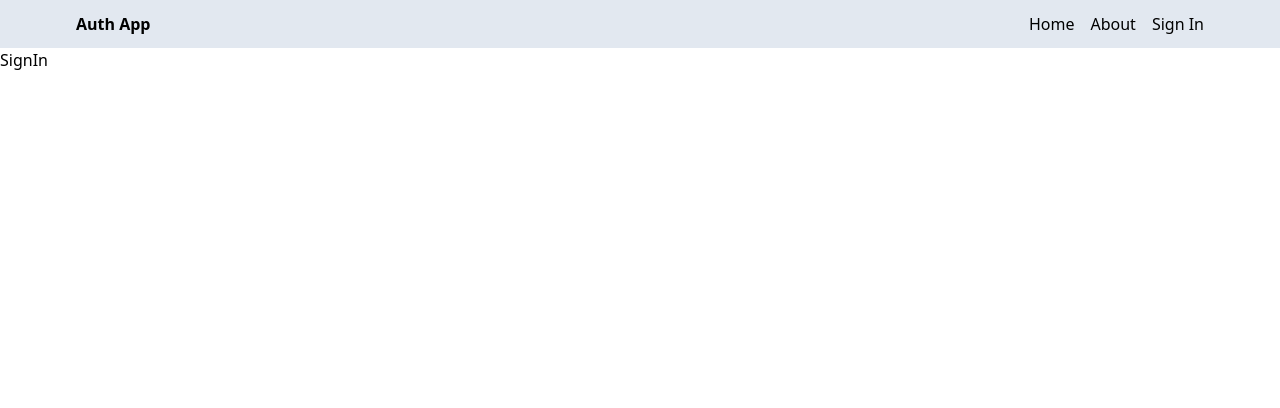
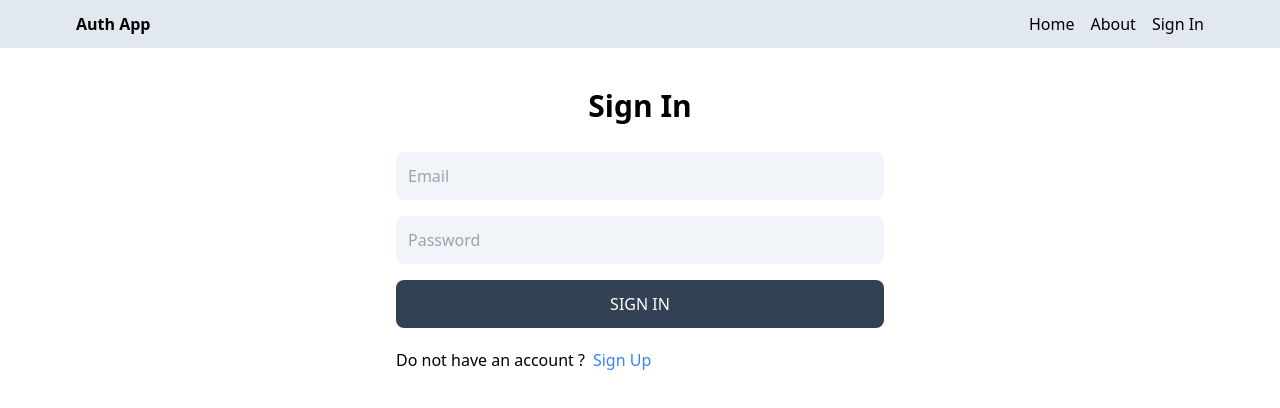
Before and after one commit to umairahmed88/mern-auth-with-sahand, a React (Vite) app in the folder client/: page /sign-in in a window 1280 px wide. Shown: the top 408 px of the page. Built offline with nearby package versions, Linux system fonts and the light colour scheme.

Commit message:
completed sign in page functionality

```diff
--- a/client/src/pages/SignIn.jsx
+++ b/client/src/pages/SignIn.jsx
@@ -1,5 +1,78 @@
-const SignIn = () => {
-	return <div>SignIn</div>;
-};
+import { useState } from "react";
+import { Link, useNavigate } from "react-router-dom";
 
-export default SignIn;
+export default function SignIn() {
+	const [formData, setFormData] = useState({});
+	const [error, setError] = useState(false);
+	const [loading, setLoading] = useState(false);
+	const navigate = useNavigate();
+
+	const handleChange = (e) => {
+		setFormData({ ...formData, [e.target.id]: e.target.value });
+	};
+
+	const handleSubmit = async (e) => {
+		e.preventDefault();
+		try {
+			setLoading(true);
+			setError(false);
+
+			const res = await fetch("/api/auth/signin", {
+				method: "POST",
+				headers: {
+					"Content-Type": "application/json",
+				},
+				body: JSON.stringify(formData),
+			});
+
+			const data = await res.json();
+			setLoading(false);
+			if (data.success === false) {
+				setError(false);
+				return;
+			}
+
+			navigate("/");
+		} catch (error) {
+			setLoading(false);
+			setError(true);
+		}
+	};
+
+	console.log(formData);
+	return (
+		<div className='p-3 max-w-lg mx-auto'>
+			<h1 className='text-3xl text-center font-semibold my-7'>Sign In</h1>
+			<form onSubmit={handleSubmit} className='flex flex-col gap-4'>
+				<input
+					type='email'
+					placeholder='Email'
+					id='email'
+					className='bg-slate-100 p-3 rounded-lg'
+					onChange={handleChange}
+				/>
+				<input
+					type='password'
+					placeholder='Password'
+					id='password'
+					className='bg-slate-100 p-3 rounded-lg'
+					onChange={handleChange}
+				/>
+
+				<button
+					disabled={loading}
+					className='bg-slate-700 text-white p-3 rounded-lg uppercase hover:opacity-95 disabled:opacity-80'
+				>
+					{loading ? "Loading..." : "Sign In"}
+				</button>
+			</form>
+			<div className='flex gap-2 mt-5'>
+				<p>Do not have an account ?</p>
+				<Link to='/sign-up'>
+					<span className='text-blue-500'>Sign Up</span>
+				</Link>
+			</div>
+			<p className='text-red-700 mt-5'>{error && "Something went wrong!"}</p>
+		</div>
+	);
+}
--- a/client/src/pages/SignUp.jsx
+++ b/client/src/pages/SignUp.jsx
@@ -1,10 +1,11 @@
 import { useState } from "react";
-import { Link } from "react-router-dom";
+import { Link, useNavigate } from "react-router-dom";
 
 export default function SignUp() {
 	const [formData, setFormData] = useState({});
 	const [error, setError] = useState(false);
 	const [loading, setLoading] = useState(false);
+	const navigate = useNavigate();
 
 	const handleChange = (e) => {
 		setFormData({ ...formData, [e.target.id]: e.target.value });
@@ -30,6 +31,7 @@ export default function SignUp() {
 				setError(false);
 				return;
 			}
+			navigate("/sign-in");
 		} catch (error) {
 			setLoading(false);
 			setError(true);
@@ -67,7 +69,7 @@ export default function SignUp() {
 					disabled={loading}
 					className='bg-slate-700 text-white p-3 rounded-lg uppercase hover:opacity-95 disabled:opacity-80'
 				>
-					{loading ? "Loading..." : "Sign In"}
+					{loading ? "Loading..." : "Sign Up"}
 				</button>
 			</form>
 			<div className='flex gap-2 mt-5'>
```
